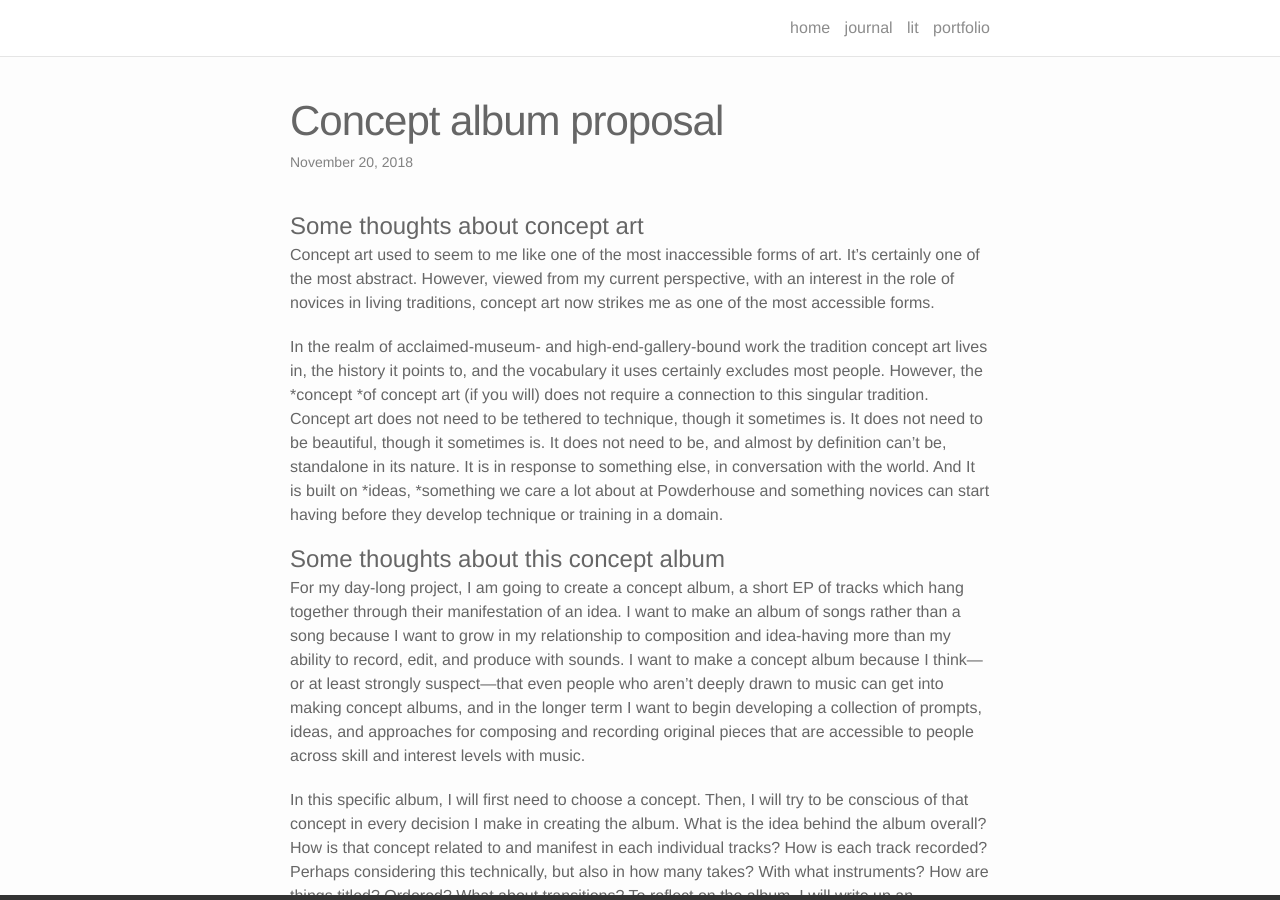
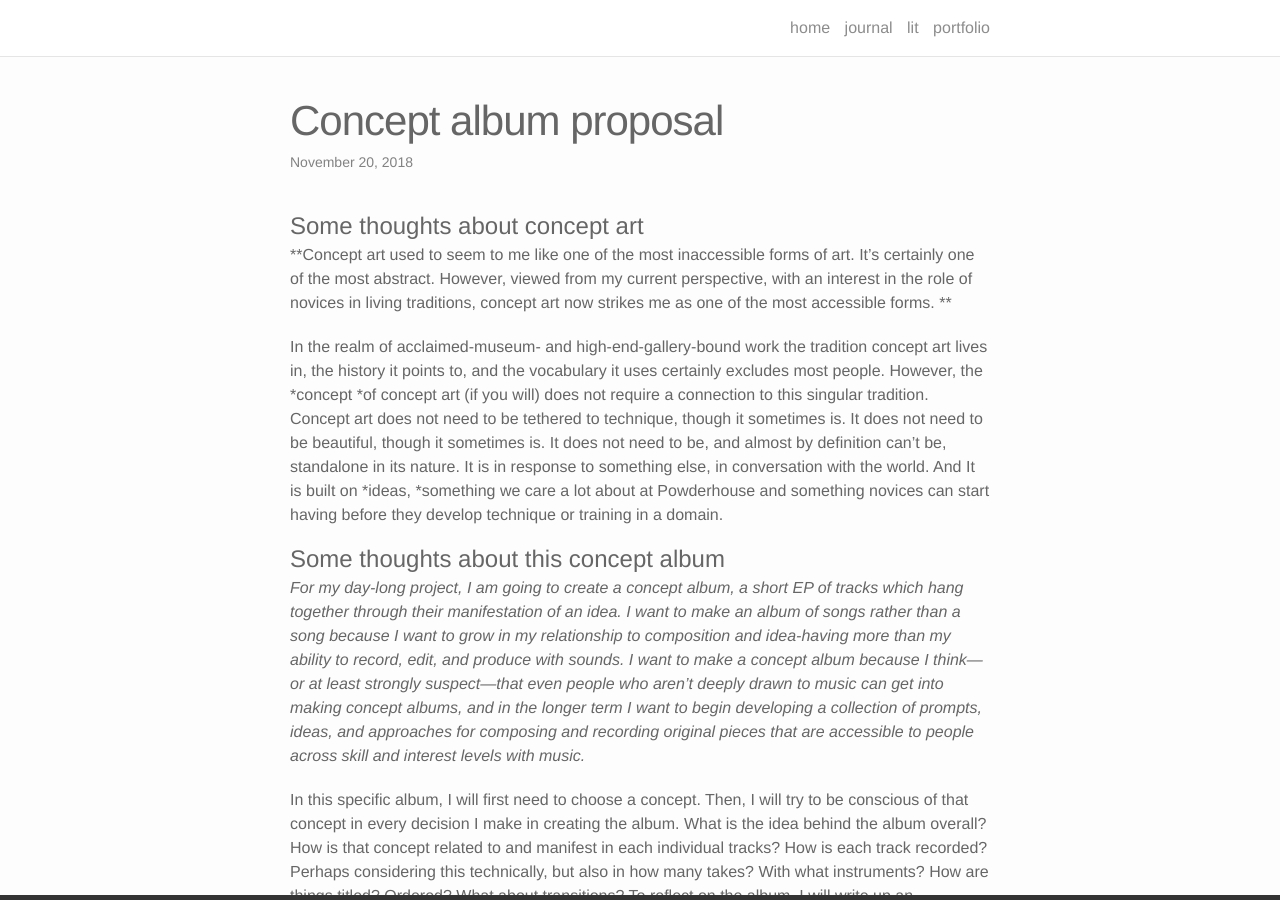
Before and after one commit to shduff/noise, a Jekyll site: the page built from _posts/2018-11-20-Concept-album-proposal.md, in a window 1280 px wide and 900 px high. Built offline with Jekyll 4.4.1, drawn with Linux system fonts in a browser that asks for light colours; nearby versions of some CDN libraries.

```diff
--- a/_posts/2018-11-20-Concept-album-proposal.md
+++ b/_posts/2018-11-20-Concept-album-proposal.md
@@ -8,13 +8,13 @@ published: true
 ---
 # Some thoughts about concept art
 
-Concept art used to seem to me like one of the most inaccessible forms of art. It's certainly one of the most abstract. However, viewed from my current perspective, with an interest in the role of novices in living traditions, concept art now strikes me as one of the most accessible forms.
+**Concept art used to seem to me like one of the most inaccessible forms of art. It's certainly one of the most abstract. However, viewed from my current perspective, with an interest in the role of novices in living traditions, concept art now strikes me as one of the most accessible forms. **
 
 In the realm of acclaimed-museum- and high-end-gallery-bound work the tradition concept art lives in, the history it points to, and the vocabulary it uses certainly excludes most people. However, the *concept *of concept art (if you will) does not require a connection to this singular tradition. Concept art does not need to be tethered to technique, though it sometimes is. It does not need to be beautiful, though it sometimes is. It does not need to be, and almost by definition can't be, standalone in its nature. It is in response to something else, in conversation with the world. And It is built on *ideas, *something we care a lot about at Powderhouse and something novices can start having before they develop technique or training in a domain.
 
 # Some thoughts about this concept album
 
-For my day-long project, I am going to create a concept album, a short EP of tracks which hang together through their manifestation of an idea. I want to make an album of songs rather than a song because I want to grow in my relationship to composition and idea-having more than my ability to record, edit, and produce with sounds. I want to make a concept album because I think—or at least strongly suspect—that even people who aren't deeply drawn to music can get into making concept albums, and in the longer term I want to begin developing a collection of prompts, ideas, and approaches for composing and recording original pieces that are accessible to people across skill and interest levels with music.
+*For my day-long project, I am going to create a concept album, a short EP of tracks which hang together through their manifestation of an idea. I want to make an album of songs rather than a song because I want to grow in my relationship to composition and idea-having more than my ability to record, edit, and produce with sounds. I want to make a concept album because I think—or at least strongly suspect—that even people who aren't deeply drawn to music can get into making concept albums, and in the longer term I want to begin developing a collection of prompts, ideas, and approaches for composing and recording original pieces that are accessible to people across skill and interest levels with music.*
 
 In this specific album, I will first need to choose a concept. Then, I will try to be conscious of that concept in every decision I make in creating the album. What is the idea behind the album overall? How is that concept related to and manifest in each individual tracks? How is each track recorded? Perhaps considering this technically, but also in how many takes? With what instruments? How are things titled? Ordered? What about transitions? To reflect on the album, I will write up an "explanation" of the album—just for myself in remembering and learning from my process—taking note of good and bad decisions, and, worst of all, thoughtless decisions.
 
```
